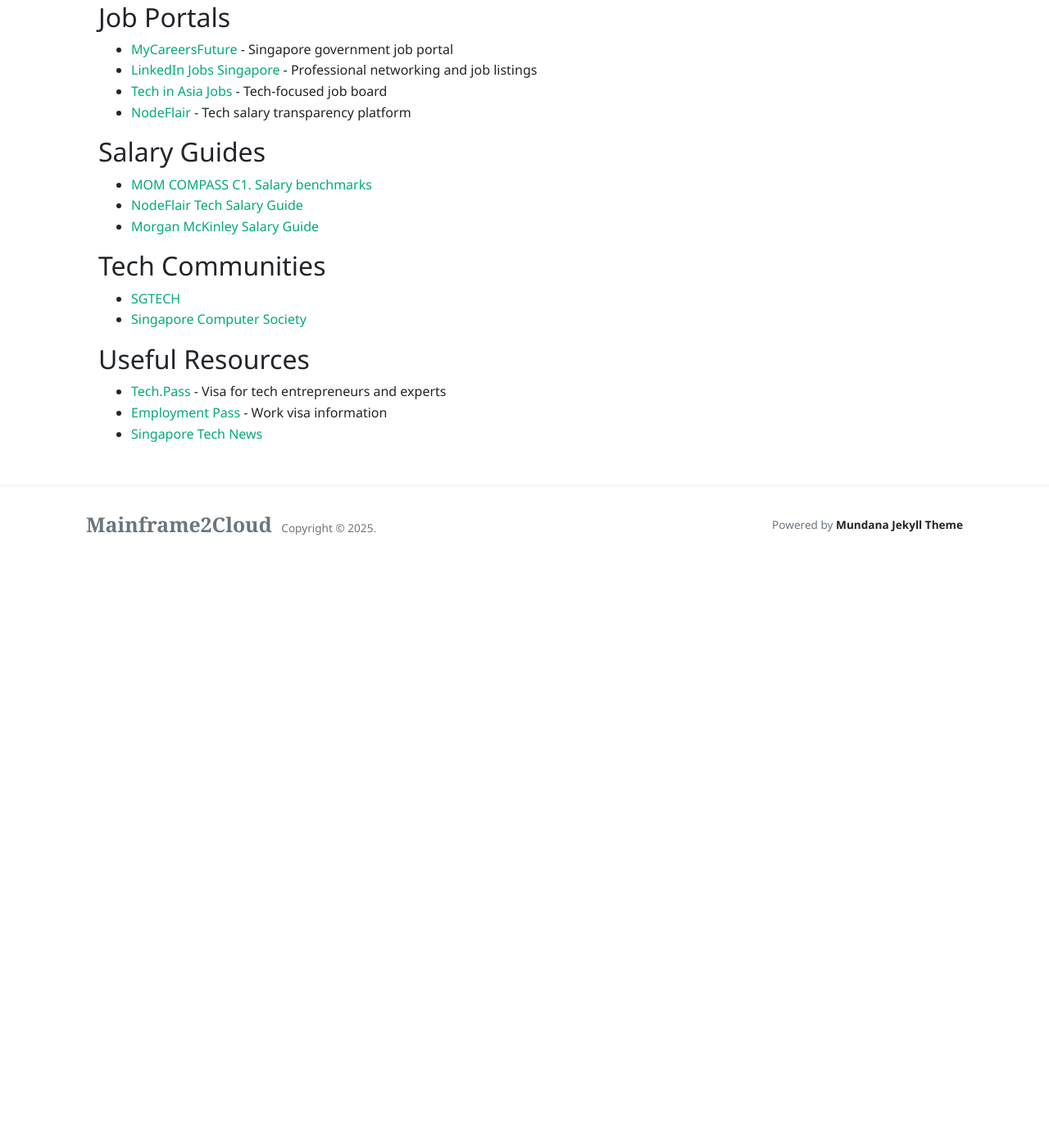
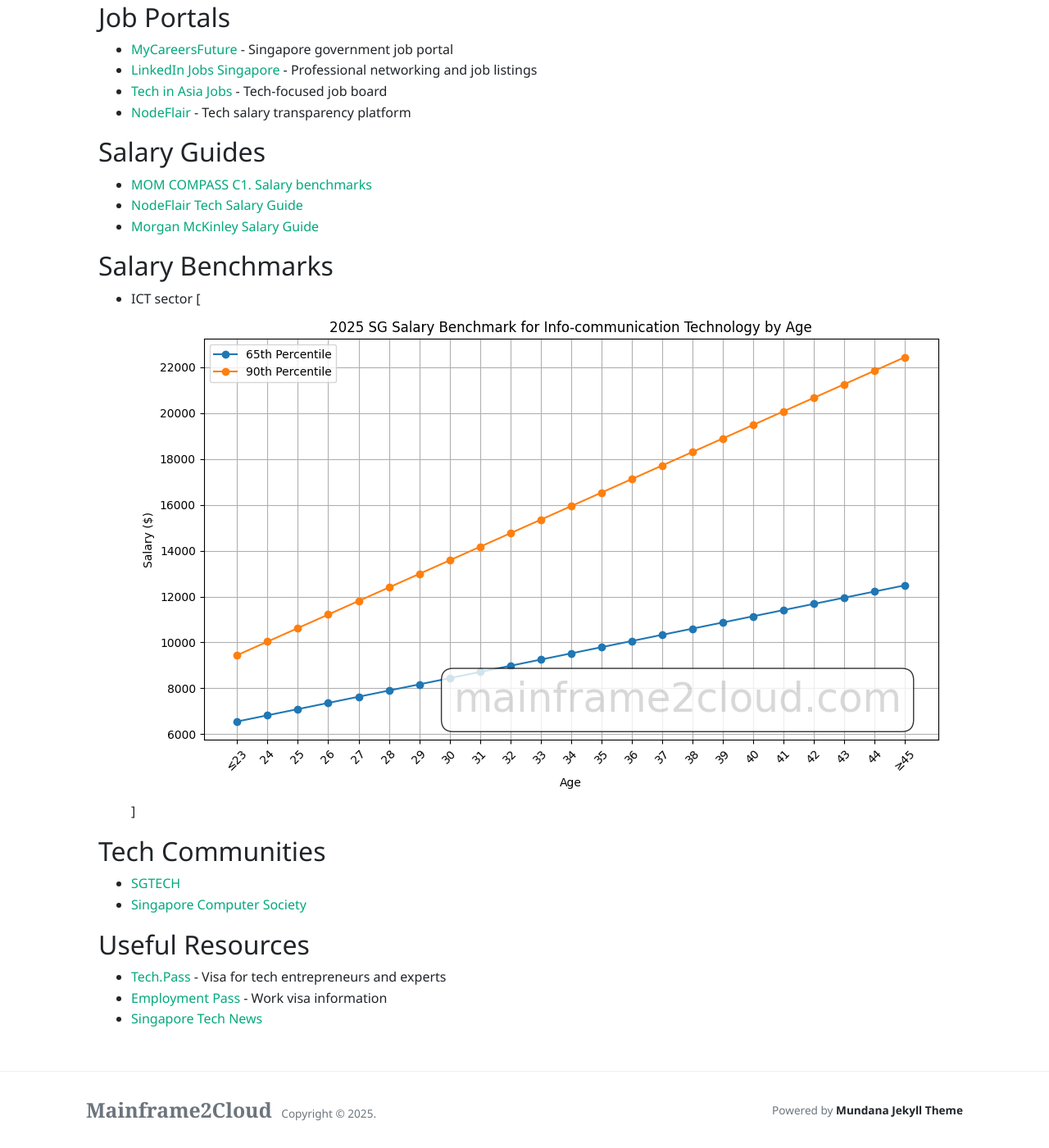
Before and after one commit to billrain/mainframe2cloud.github.io, a Jekyll site: the page built from _pages/tech-job-sg.md, in a window 1280 px wide and 1400 px high, scrolled down 1216 px. Shown: the whole window at 82% size. Built offline with Jekyll 4.4.1, drawn with Linux system fonts in a browser that asks for light colours; nearby versions of some CDN libraries; before the commit the page ends 1903 px from its top, so only the background shows below that.

Commit message:
Update tech-job-sg.md

```diff
--- a/_pages/tech-job-sg.md
+++ b/_pages/tech-job-sg.md
@@ -33,6 +33,10 @@
 - [NodeFlair Tech Salary Guide](https://www.nodeflair.com/salaries)
 - [Morgan McKinley Salary Guide](https://www.morganmckinley.com/sg/salary-guide)
 
+## Salary Benchmarks
+- ICT sector
+[![Tech Jobs]({{site.baseurl}}/assets/images/2025/2025_salary_benchmark_info-communication.png)]
+
 ## Tech Communities
 <!-- - [Singapore Tech Forum](https://t.me/SGTechCommunity) -->
 - [SGTECH](https://sgtech.org.sg/)
```
